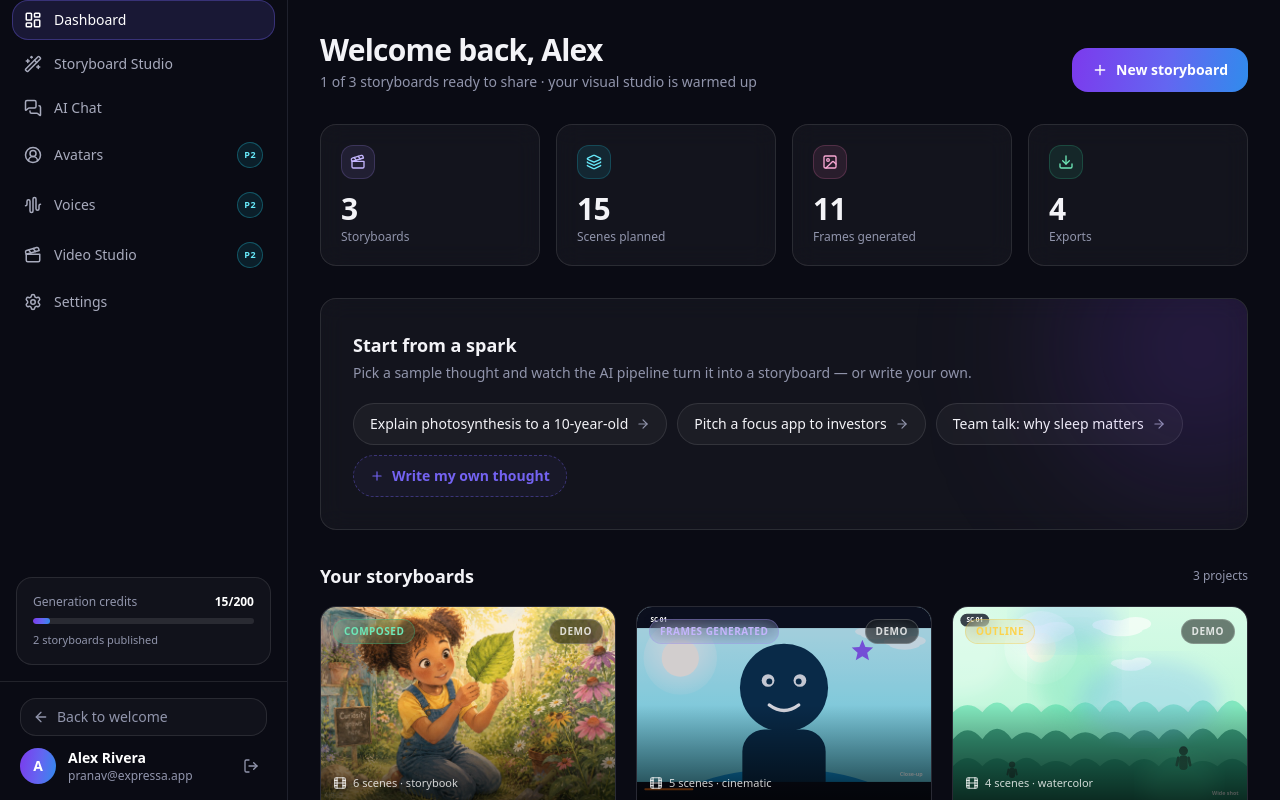
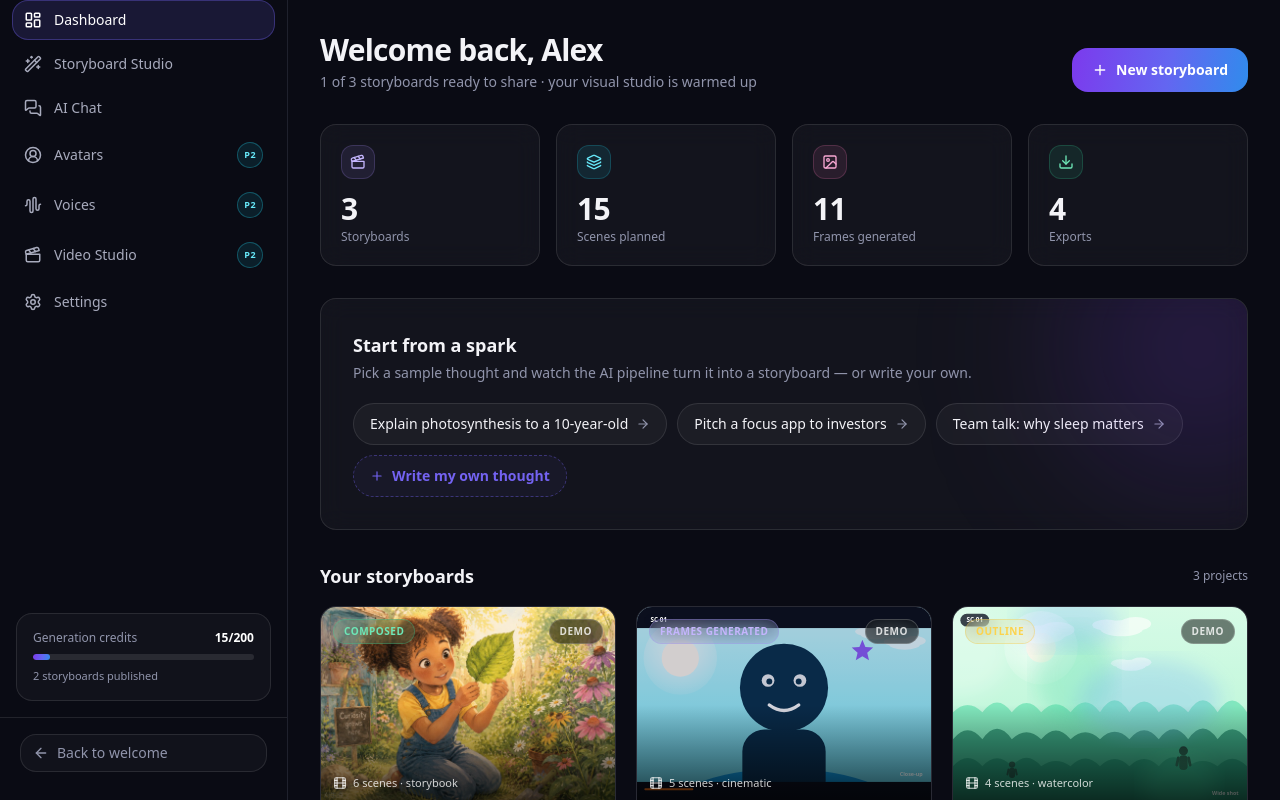
Before and after one commit to jhapran/AI-powered-communication-platform, a React (Vite) app: page /login in a window 1280 px wide. Both pictures are taken after a click on the button "Explore the demo workspace". Shown: the top 800 px of the page. Built offline with nearby package versions, Linux system fonts and the light colour scheme.

Commit message:
Removed the name from the sidebar

```diff
--- a/src/components/AppLayout.tsx
+++ b/src/components/AppLayout.tsx
@@ -8,7 +8,6 @@ import {
   AudioWaveform,
   Clapperboard,
   Settings as SettingsIcon,
-  LogOut,
   Menu,
   X,
   ArrowLeft,
@@ -86,25 +85,6 @@ function SidebarContent({ onNavigate }: { onNavigate?: () => void }) {
           <ArrowLeft className="h-4 w-4" />
           Back to welcome
         </button>
-        <div className="flex items-center gap-3">
-          <div className="btn-gradient flex h-9 w-9 items-center justify-center rounded-full text-sm font-bold text-white">
-            {user?.name?.[0]?.toUpperCase() ?? "U"}
-          </div>
-          <div className="min-w-0 flex-1">
-            <div className="truncate text-sm font-semibold text-white">{user?.name ?? "User"}</div>
-            <div className="truncate text-xs text-muted-foreground">{user?.email}</div>
-          </div>
-          <button
-            onClick={() => {
-              logout();
-              navigate("/login");
-            }}
-            title="Sign out"
-            className="rounded-lg p-2 text-muted-foreground transition-colors hover:bg-white/10 hover:text-white"
-          >
-            <LogOut className="h-4 w-4" />
-          </button>
-        </div>
       </div>
     </div>
   );
```
